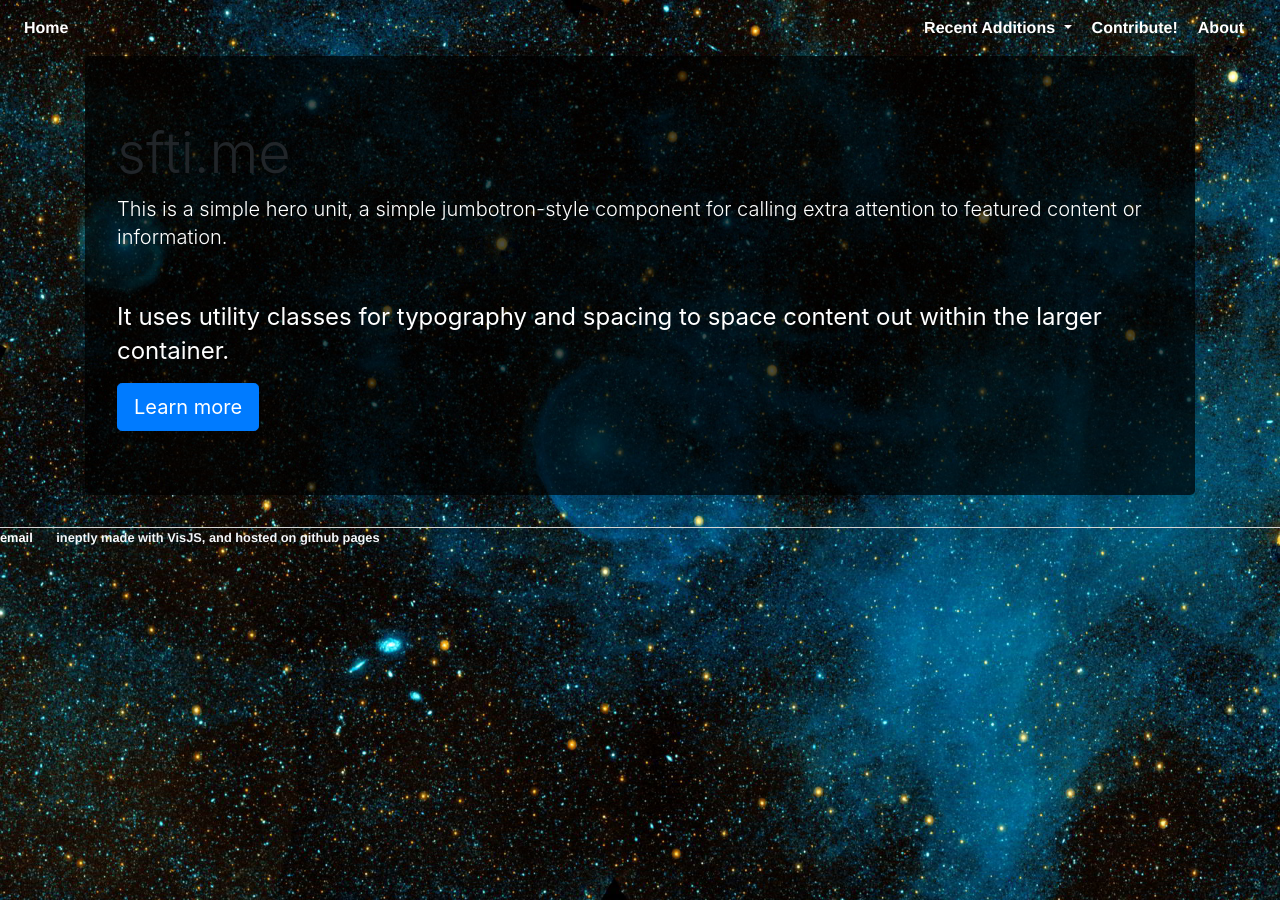
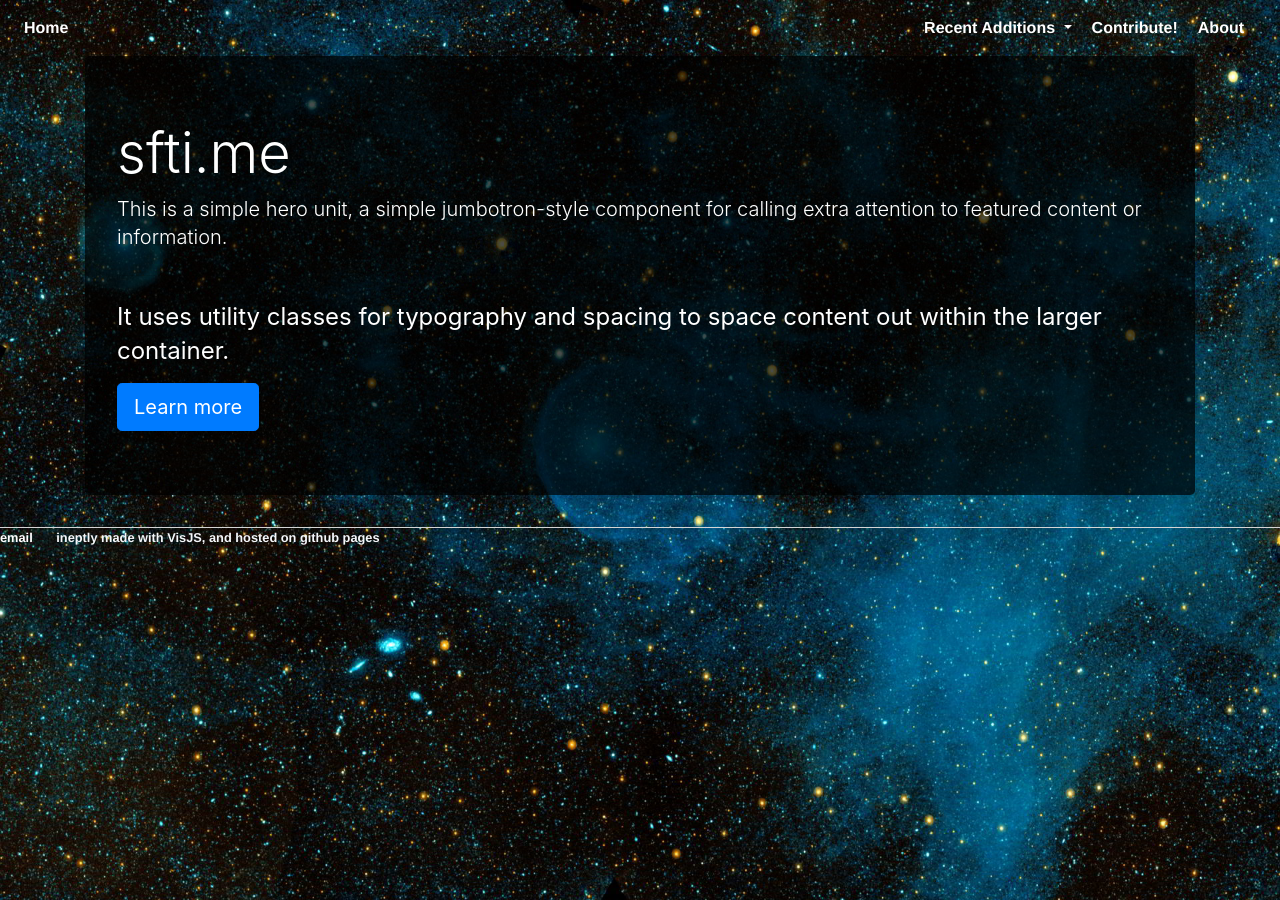
Before and after one commit to sftime/sftime.github.io, a Jekyll site: the page built from test.md, in a window 1280 px wide. Built offline with Jekyll 4.4.1, drawn with Linux system fonts in a browser that asks for light colours.

Commit message:
Update main.css

```diff
--- a/css/main.css
+++ b/css/main.css
@@ -48,6 +48,10 @@ div.jumbotron {
   background: rgba(0, 0, 0, 0.7);
 }
 
+h2.display-4 {
+  color: #ffffff;
+}
+
 ul.posts {
   margin: 20px auto 40px;
   font-size: 1.5em;
```
